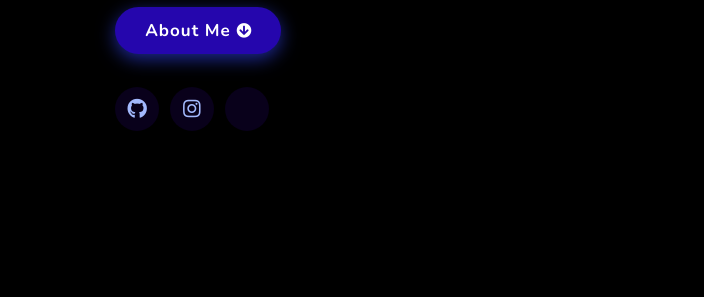
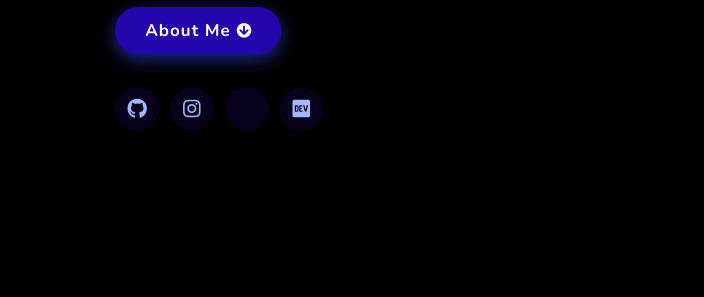
Before and after one commit to qwingben/pportfolio, a plain HTML site: page index.html in a window 1280 px wide. Shown: the part 438-735 px from the top of the page, 0-704 px from the left. Drawn offline with nearby package versions, Linux system fonts and the light colour scheme; grey boxes are pictures that could not be loaded.

Commit message:
Update index.html

```diff
--- a/index.html
+++ b/index.html
@@ -47,6 +47,7 @@
           <li><a class="github" aria-label="GitHub" href="https://github.com/qwerkcar" target="_blank"><i class="fab fa-github"></i></a></li>
           <li><a class="instagram" aria-label="Instagram" href="https://www.instagram.com/yardanshaq"><i class="fab fa-instagram" target="_blank"></i></a></li>
           <li><a class="restapi" aria-label="RestApi" href="https://api.cecilee.site" target="_blank"><i class="fab fa-fire"></i></a></li>
+          <li><a class="dev" aria-label="Dev" href="https://yardanshaq.cecilee.site" target="_blank"><i class="fab fa-dev"></i></a></li>
         </ul>
       </div>
     </div>
```
